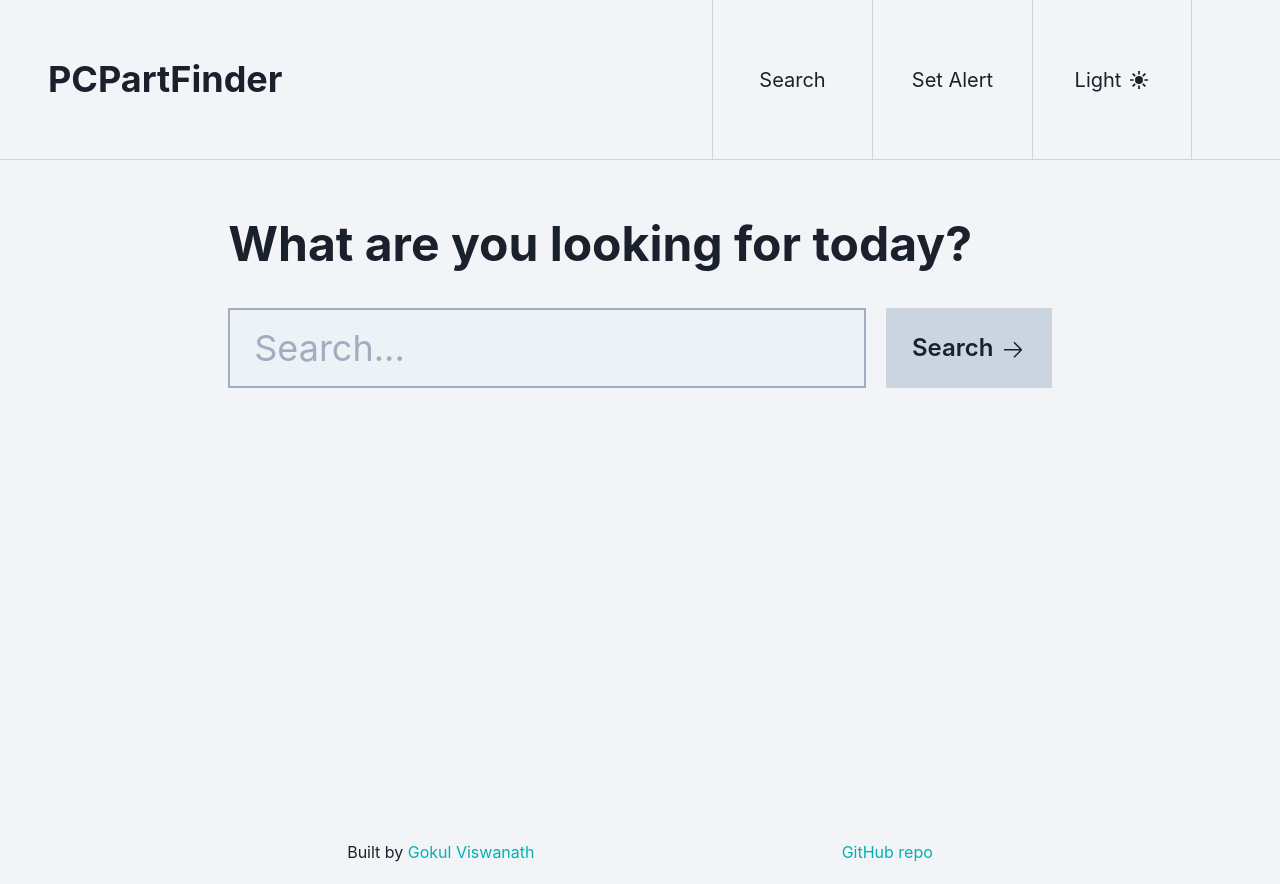
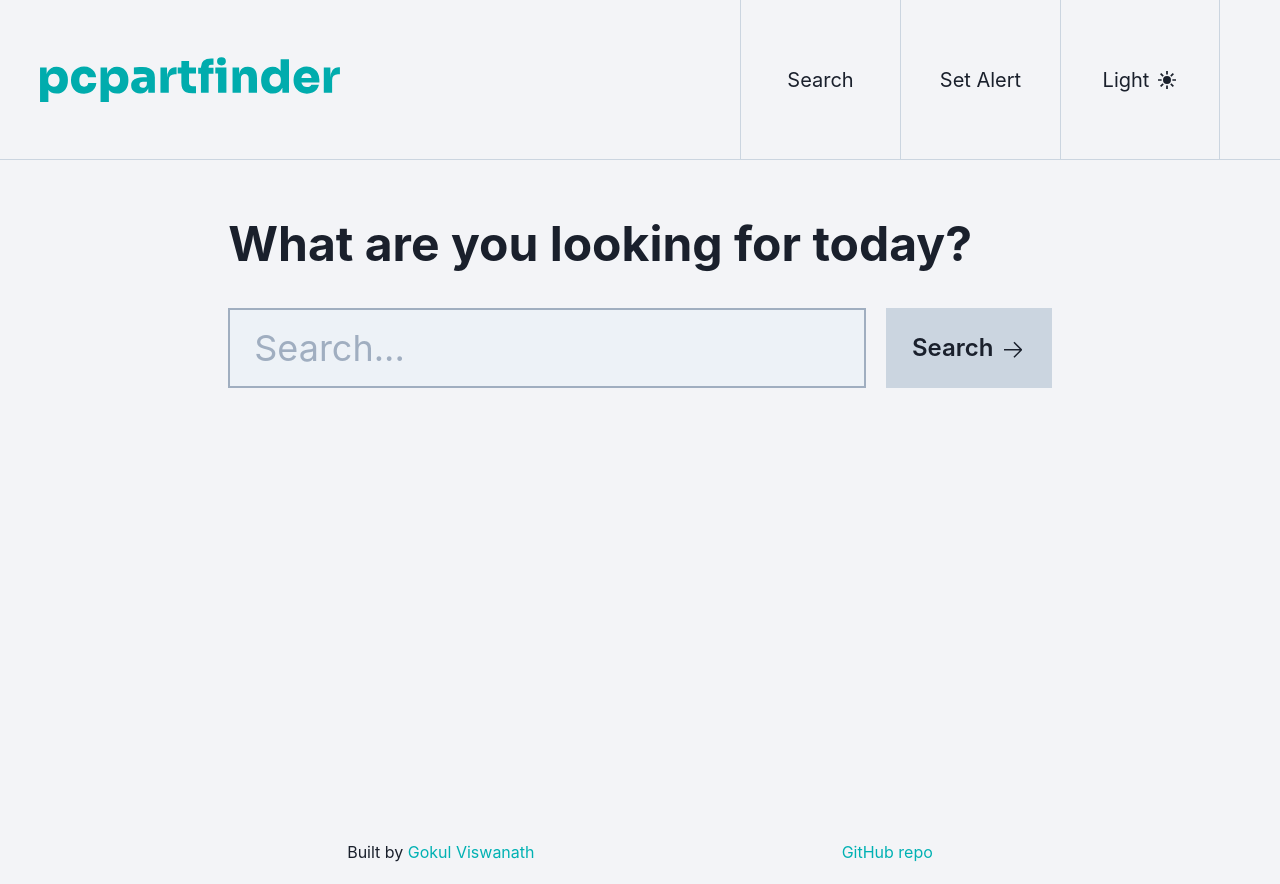
Before and after one commit to 1Gokul/pcpartfinder, a Next.js app: page / in a window 1280 px wide. Built offline with nearby package versions, Linux system fonts and the light colour scheme; no server answers.

Commit message:
Added main logo

```diff
--- a/pages/index.js
+++ b/pages/index.js
@@ -59,7 +59,7 @@ const Home = () => {
               borderColor="gray.400"
               value={inputQuery}
               onChange={({ target }) => setInputQuery (target.value)}
-              focusBorderColor="cyan.500"
+              focusBorderColor="cyan.6  00"
               isDisabled={formDisabled}
               isRequired={true}
             />
--- a/src/components/Header.js
+++ b/src/components/Header.js
@@ -1,7 +1,6 @@
 
 import {
   Flex,
-  Heading,
   Icon,
   IconButton,
   useColorMode,
@@ -10,7 +9,10 @@ import {
 import { VscMenu, VscClose } from "react-icons/vsc"
 import { IoSunnySharp, IoMoonSharp } from "react-icons/io5"
 import Link from "next/link"
+import Image from "next/image"
 import { useState } from "react"
+
+import logo from "../../public/logo.svg"
 
 const Header = () => {
   const [expanded, setExpanded] = useState (false)
@@ -29,14 +31,17 @@ const Header = () => {
     <Flex direction="column">
       <Flex
         justifyContent="space-between"
-        height={{ base: "10vh", md: "20vh" }}
-        paddingX={{ base: 6, md: 12 }}
+        paddingRight={5}
+        height={{ base: "13vh", md: "20vh" }}
         alignItems="center"
         borderBottom="1px"
         borderColor={colorMode === "dark" ? "gray.600" : "gray.300"}
         //todo fixed header
       >
-        <Heading fontSize="4xl">PCPartFinder</Heading>
+        <Flex marginX={10} height={{ base: "35px", md:   "75px" }} width={{ base: "200px", md:"300px" }}>
+          <Image src={logo} alt="pcpartfinder logo"/>
+        </Flex>
+
         <DesktopNavMenu
           navLinks={navLinks}
           colorMode={colorMode}
```
Also changed, not shown: public/logo.svg (added).
